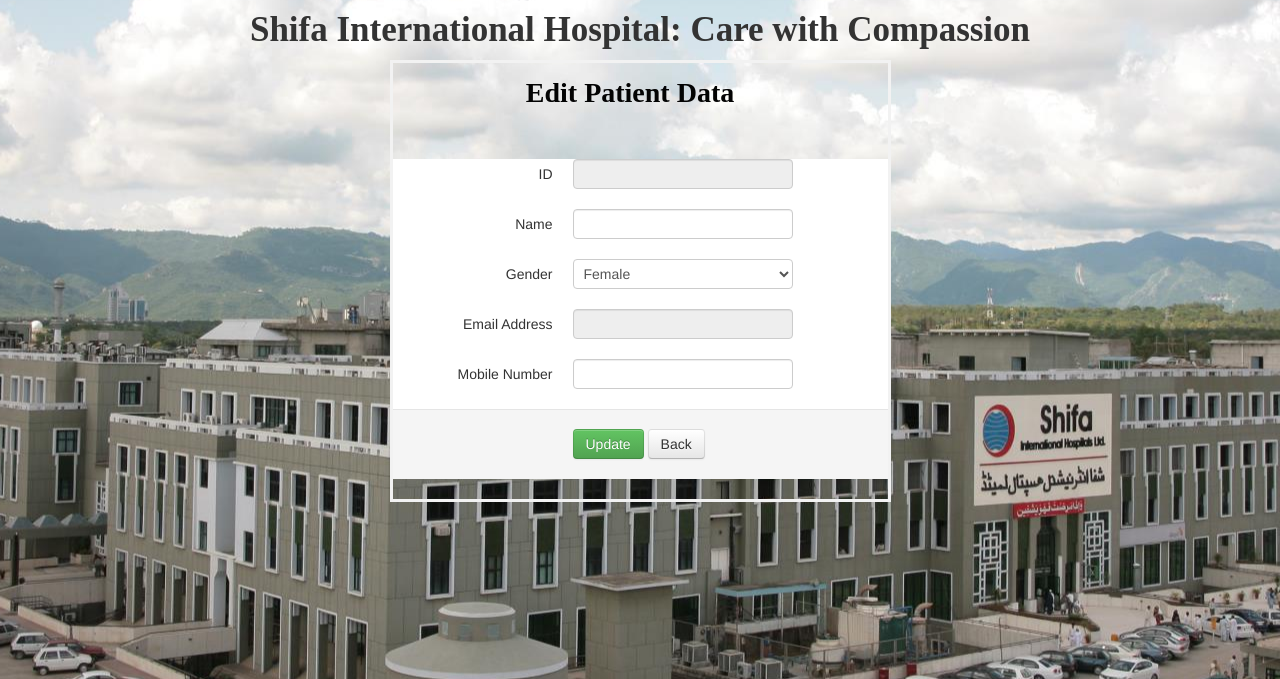
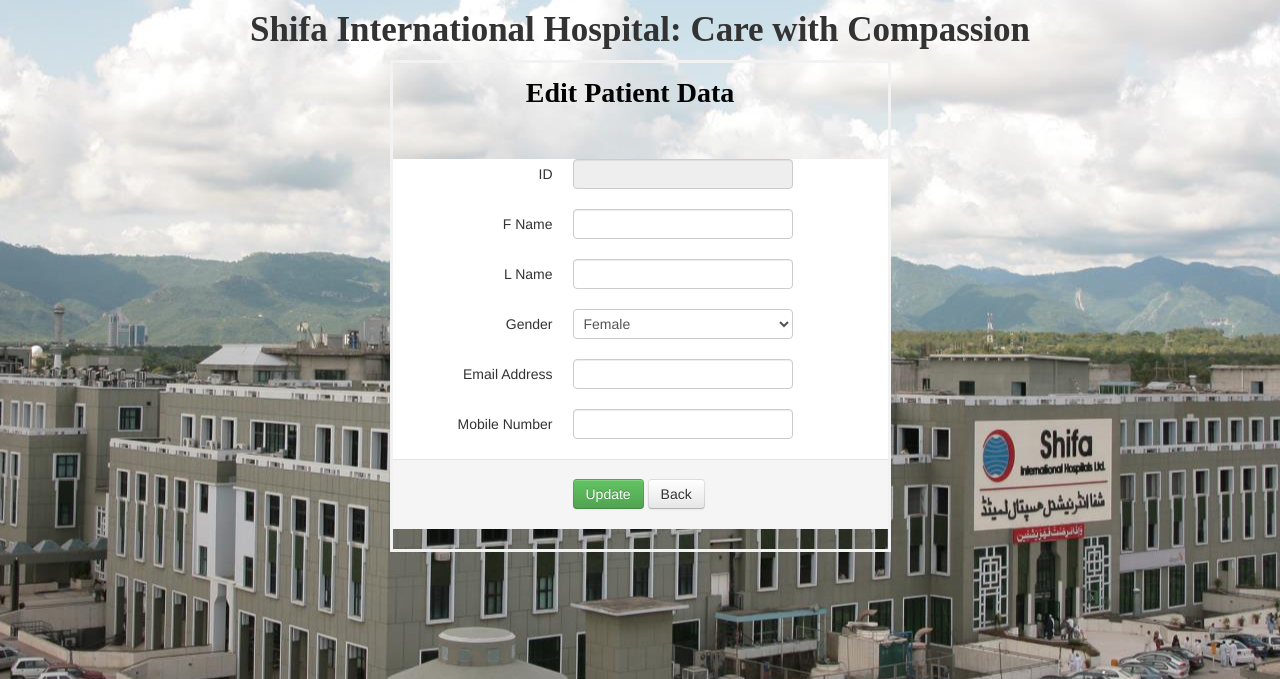
Before and after one commit to Its-NawabKhan/FYP-Patients-Experience-Management, a PHP site: the page made by NodeMCU-and-RFID-RC522-IoT-Projects/user data edit page.php in a window 1280 px wide. Shown: the top 679 px of the page. Run offline with PHP 8.4, Linux system fonts and the light colour scheme; data comes from the database, SQL or seed files in the repository.

Commit message:
Add files via upload

```diff
--- a/NodeMCU-and-RFID-RC522-IoT-Projects/user data edit page.php
+++ b/NodeMCU-and-RFID-RC522-IoT-Projects/user data edit page.php
@@ -117,7 +117,7 @@
 					<p id="defaultGender" hidden><?php echo $data['gender'];?></p>
 				</div>
 
-				<form class="form-horizontal" action="user data edit tb.php?email=<?php echo $email1?>" method="post">
+				<form class="form-horizontal" action="user data edit tb.php?email2=<?php echo $email1?>" method="post">
 					<div class="control-group">
 						<label class="control-label" >ID</label>
 						<div class="controls">
@@ -126,9 +126,16 @@
 					</div>
 
 					<div class="control-group">
-						<label class="control-label">Name</label>
+						<label class="control-label">F Name</label>
 						<div class="controls">
-							<input name="name" type="text"  placeholder="" value="<?php echo $data['fname'];?>" required>
+							<input name="fname" type="text"  placeholder="" value="<?php echo $data['fname'];?>" required>
+						</div>
+					</div>
+
+					<div class="control-group">
+						<label class="control-label">L Name</label>
+						<div class="controls">
+							<input name="lname" type="text"  placeholder="" value="<?php echo $data['lname'];?>" required>
 						</div>
 					</div>
 
@@ -145,7 +152,7 @@
 					<div class="control-group">
 						<label class="control-label">Email Address</label>
 						<div class="controls">
-							<input name="email" type="text" placeholder="" value="<?php echo $data['email'];?>" readonly>
+							<input name="email" type="text" placeholder="" value="<?php echo $data['email'];?>" required>
 						</div>
 					</div>
 
```
Also changed, not shown: NodeMCU-and-RFID-RC522-IoT-Projects/user data edit tb.php (+20 -12 lines).
